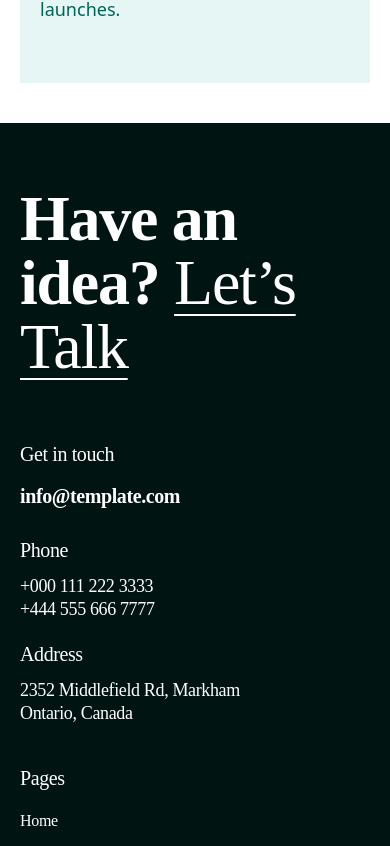
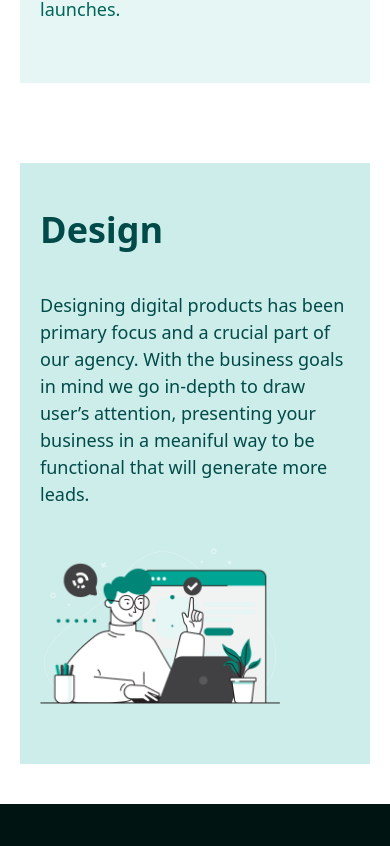
Before and after one commit to Sorel-Haller/duo, a Vue app: page /service in a window 390 px wide. Shown: the part 6878-7724 px from the top of the page. Built offline with nearby package versions, Linux system fonts and the light colour scheme.

Commit message:
Created designService component and added it to the Service.vue view. Added title and paragraph text plus styled it and added responsive

```diff
--- a/src/Views/Service.vue
+++ b/src/Views/Service.vue
@@ -2,11 +2,13 @@
     <OurService />
     <WorkProcessService />
     <DesignProcessService />
+    <DesignService />
 </template>
 
 <script setup>
     import OurService from '../components/ourService.vue';
     import WorkProcessService from '../components/workProcessService.vue';
     import DesignProcessService from '../components/designProcessService.vue';
+    import DesignService from '../components/designService.vue';
 
 </script>
--- /dev/null
+++ b/src/components/designService.vue
@@ -0,0 +1,17 @@
+<template>
+    <div class="pt-[40px] pb-[40px] xl:pr-[140px] md:pr-[80px] sm:pr-[32px] pr-[20px] xl:pl-[140px] md:pl-[80px] sm:pl-[32px] pl-[20px]">
+        <div class="bg-[#CCEDE9] pt-[40px] pb-[60px] sm:pr-[40px] pr-[20px] sm:pl-[40px] pl-[20px]">
+            <div class="flex flex-col gap-[40px]">
+                <!-- Body -->
+                <div class="flex flex-col gap-[35px]">
+                    <h2 class="font-outfit font-semibold text-[#004B49] lg:text-[64px] sm:text-[48px] text-[36px]">Design</h2>
+                    <p class="font-outfit font-regular text-[#004B49] sm:text-[20px] text-[18px]">Designing digital products has been primary focus and a crucial part of our agency. With the business goals in mind we go in-depth to draw user’s attention, presenting your business in a meaniful way to be functional that will generate more leads.</p>
+                </div>
+                <!-- Illustration -->
+                <div>
+                    <img src="@/assets/designIllustration.png" alt="Profile" class="xl:w-[447px] lg:w-[378px] w-[240px] h-auto" />
+                </div>
+            </div>
+        </div>
+    </div>
+</template>
```
Also changed, not shown: src/assets/designIllustration.png (added).
